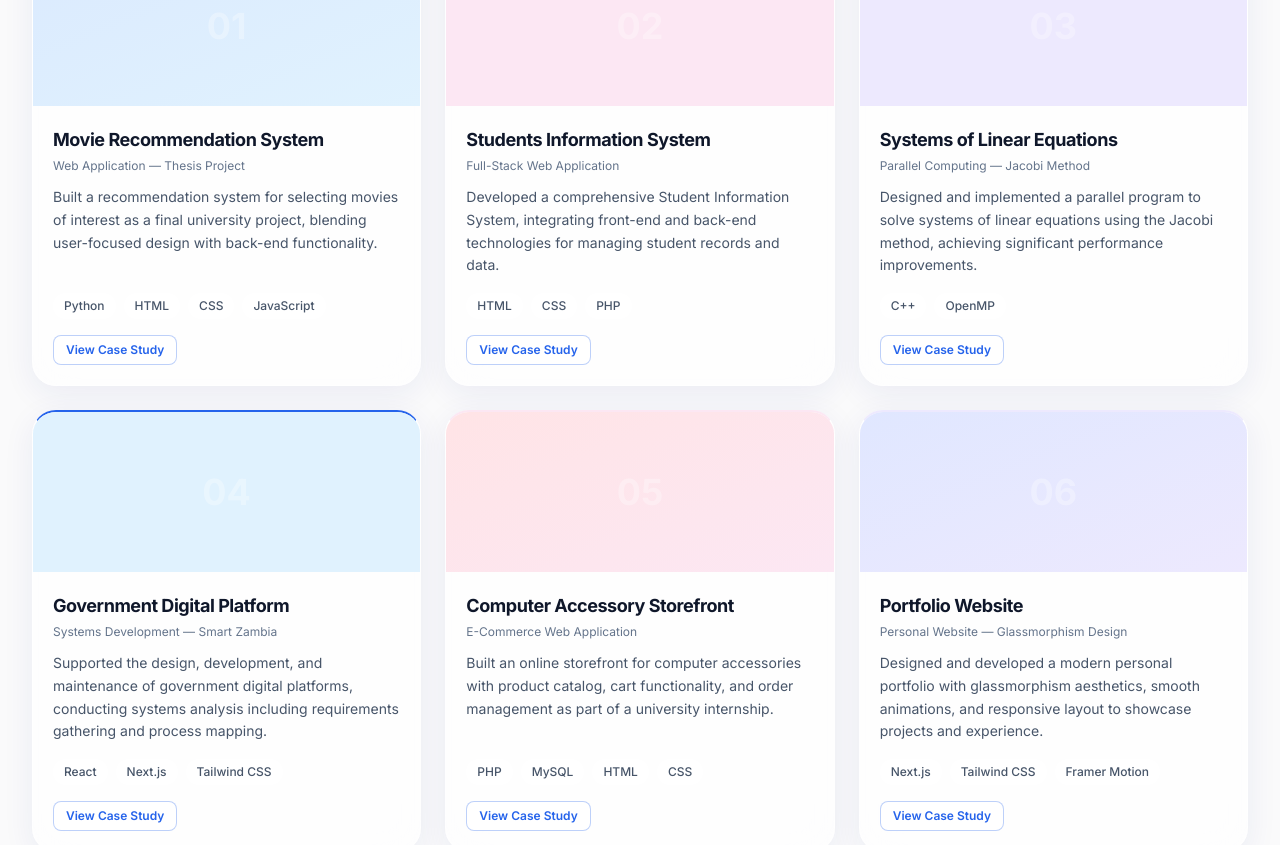
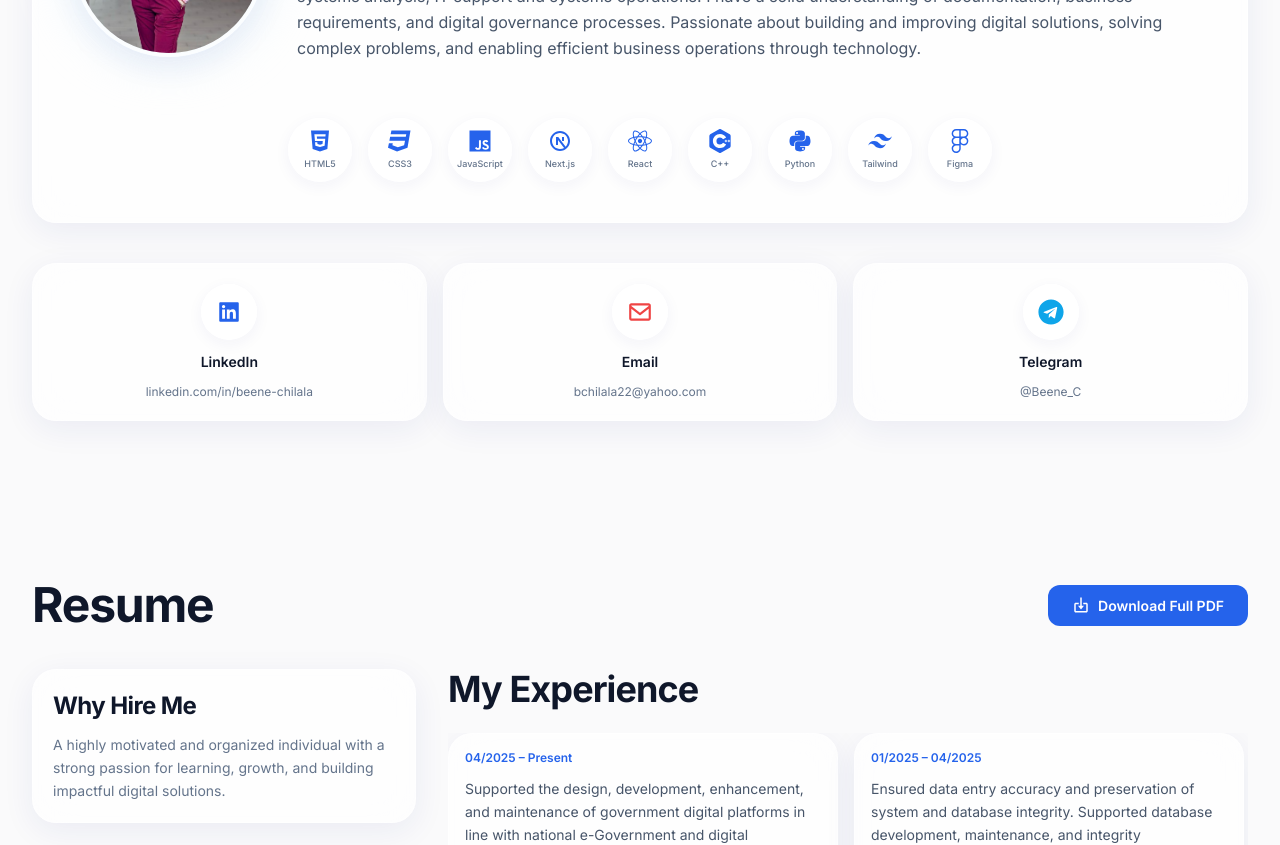
Before and after one commit to chilala22/portfolio, a Next.js app: page / in a window 1280 px wide. Shown: the part 1040-1885 px from the top of the page. Built offline with nearby package versions, Linux system fonts and the light colour scheme.

Commit message:
rearranged

```diff
--- a/app/components/sections/ProjectsSection.jsx
+++ b/app/components/sections/ProjectsSection.jsx
@@ -30,33 +30,8 @@ const projects = [
     accent: "border-t-frost-violet",
     gradient: "from-violet-100 to-frost-violet",
   },
-  {
-    title: "Government Digital Platform",
-    subtitle: "Systems Development — Smart Zambia",
-    description:
-      "Supported the design, development, and maintenance of government digital platforms, conducting systems analysis including requirements gathering and process mapping.",
-    tech: ["React", "Next.js", "Tailwind CSS"],
-    accent: "border-t-action-primary",
-    gradient: "from-sky-100 to-frost-sky",
-  },
-  {
-    title: "Computer Accessory Storefront",
-    subtitle: "E-Commerce Web Application",
-    description:
-      "Built an online storefront for computer accessories with product catalog, cart functionality, and order management as part of a university internship.",
-    tech: ["PHP", "MySQL", "HTML", "CSS"],
-    accent: "border-t-frost-rose",
-    gradient: "from-rose-100 to-frost-rose",
-  },
-  {
-    title: "Portfolio Website",
-    subtitle: "Personal Website — Glassmorphism Design",
-    description:
-      "Designed and developed a modern personal portfolio with glassmorphism aesthetics, smooth animations, and responsive layout to showcase projects and experience.",
-    tech: ["Next.js", "Tailwind CSS", "Framer Motion"],
-    accent: "border-t-frost-violet",
-    gradient: "from-indigo-100 to-frost-violet",
-  },
+
+
 ];
 
 const containerVariants = {
--- a/app/page.jsx
+++ b/app/page.jsx
@@ -9,9 +9,11 @@ const Home = () => {
   return (
     <>
       <HeroSection />
-      <ProjectsSection />
       <AboutSection />
       <ResumeSection />
+      <ProjectsSection />
+
+
     </>
   );
 };
```
